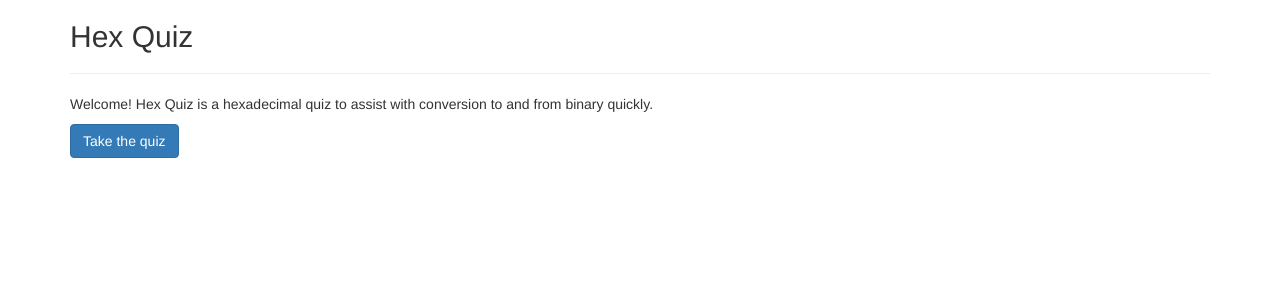
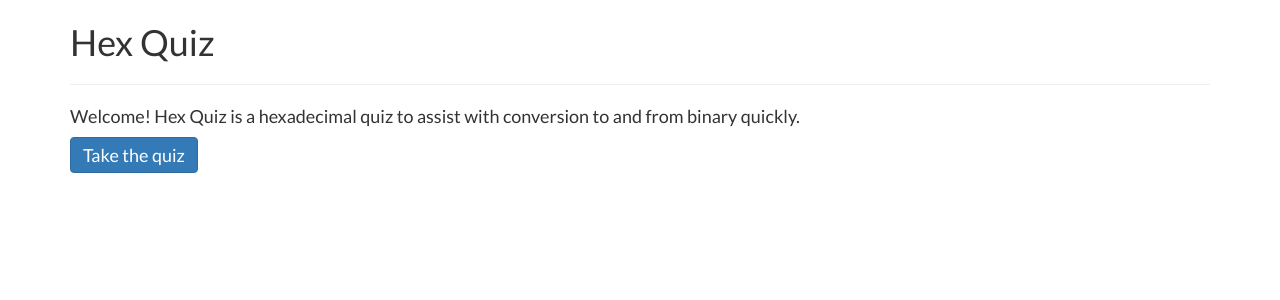
Before and after one commit to amclees/hexquiz, an Angular app: page / in a window 1280 px wide. Shown: the top 300 px of the page. Built offline with nearby package versions, Linux system fonts and the light colour scheme.

Commit message:
Stylistic and font change

```diff
--- a/src/app/main.css
+++ b/src/app/main.css
@@ -1,6 +1,6 @@
-body {
-  font: 100% Helvetica, Tahoma, sans-serif;
-  background-color: #ececec; }
+@import url("https://fonts.googleapis.com/css?family=Lato");
+a, p, li {
+  font: 18px "Lato", Helvetica, Tahoma, sans-serif; }
 
 h1,
 h2,
@@ -8,6 +8,8 @@ h3,
 h4,
 h5,
 h6 {
+  font: 100% "Lato", Helvetica, Tahoma, sans-serif;
+  font-size: 36px;
   color: #333; }
 
 .question {
--- a/src/app/main.scss
+++ b/src/app/main.scss
@@ -1,11 +1,12 @@
-$fonts: Helvetica, Tahoma, sans-serif;
+@import url('https://fonts.googleapis.com/css?family=Lato');
+
+$fonts: 'Lato', Helvetica, Tahoma, sans-serif;
 $header-color: #333;
 $background-color: #ececec;
 $wrong-color: #df0000;
 
-body {
-  font: 100% $fonts;
-  background-color: $background-color;
+a, p, li {
+  font: 18px $fonts;
 }
 
 h1,
@@ -14,6 +15,8 @@ h3,
 h4,
 h5,
 h6 {
+  font: 100% $fonts;
+  font-size: 36px;
   color: $header-color;
 }
 
--- a/src/index.html
+++ b/src/index.html
@@ -8,6 +8,7 @@
 
     <base href="/" />
 
+    <link href="https://fonts.googleapis.com/css?family=Lato" rel="stylesheet" />
     <link rel="stylesheet" href="https://maxcdn.bootstrapcdn.com/bootstrap/3.3.7/css/bootstrap.min.css" integrity="sha384-BVYiiSIFeK1dGmJRAkycuHAHRg32OmUcww7on3RYdg4Va+PmSTsz/K68vbdEjh4u" crossorigin="anonymous" />
   </head>
   <body>
```
Also changed, not shown: 1 other file (tests, documents, lock files or other folders).
